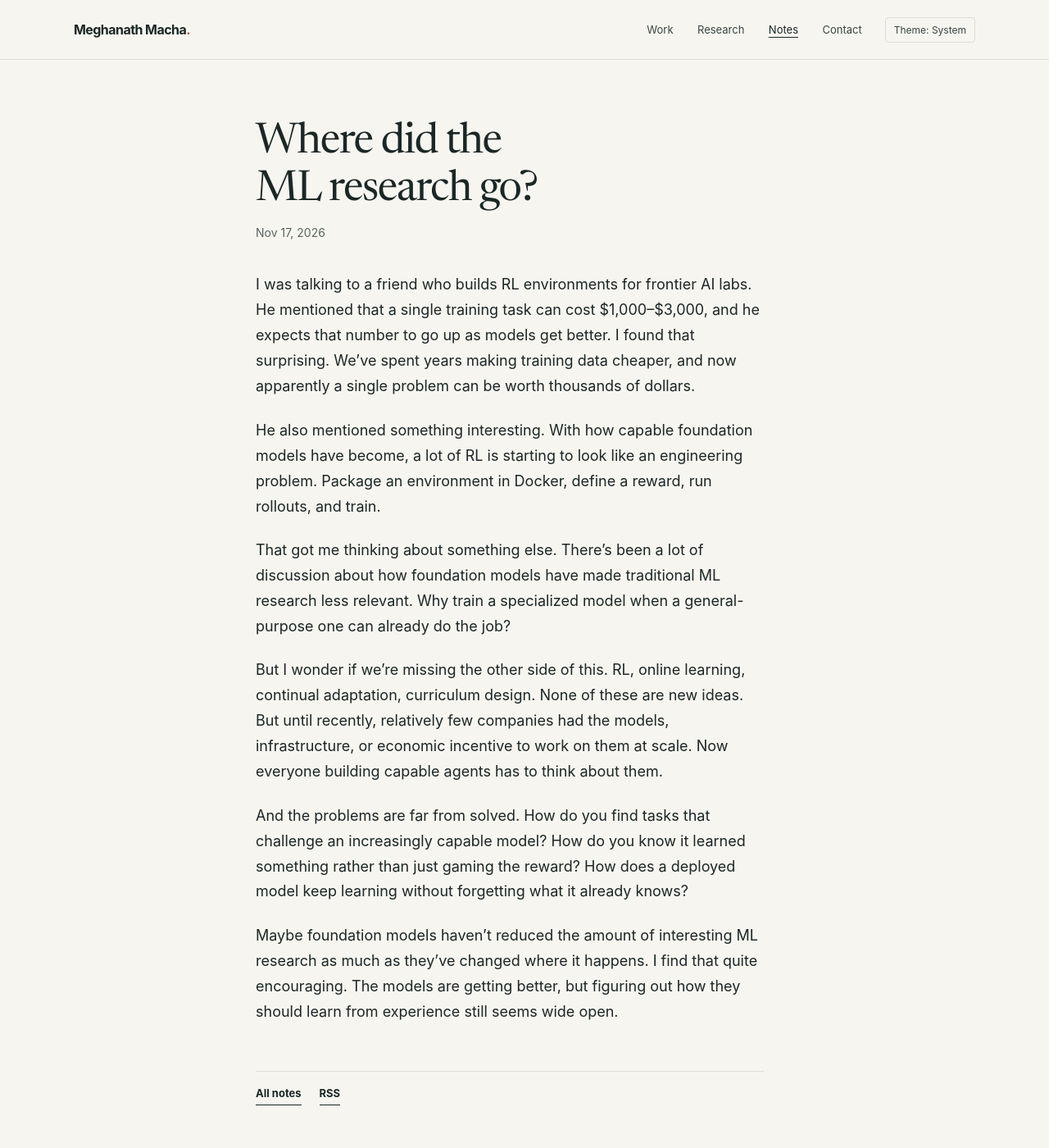
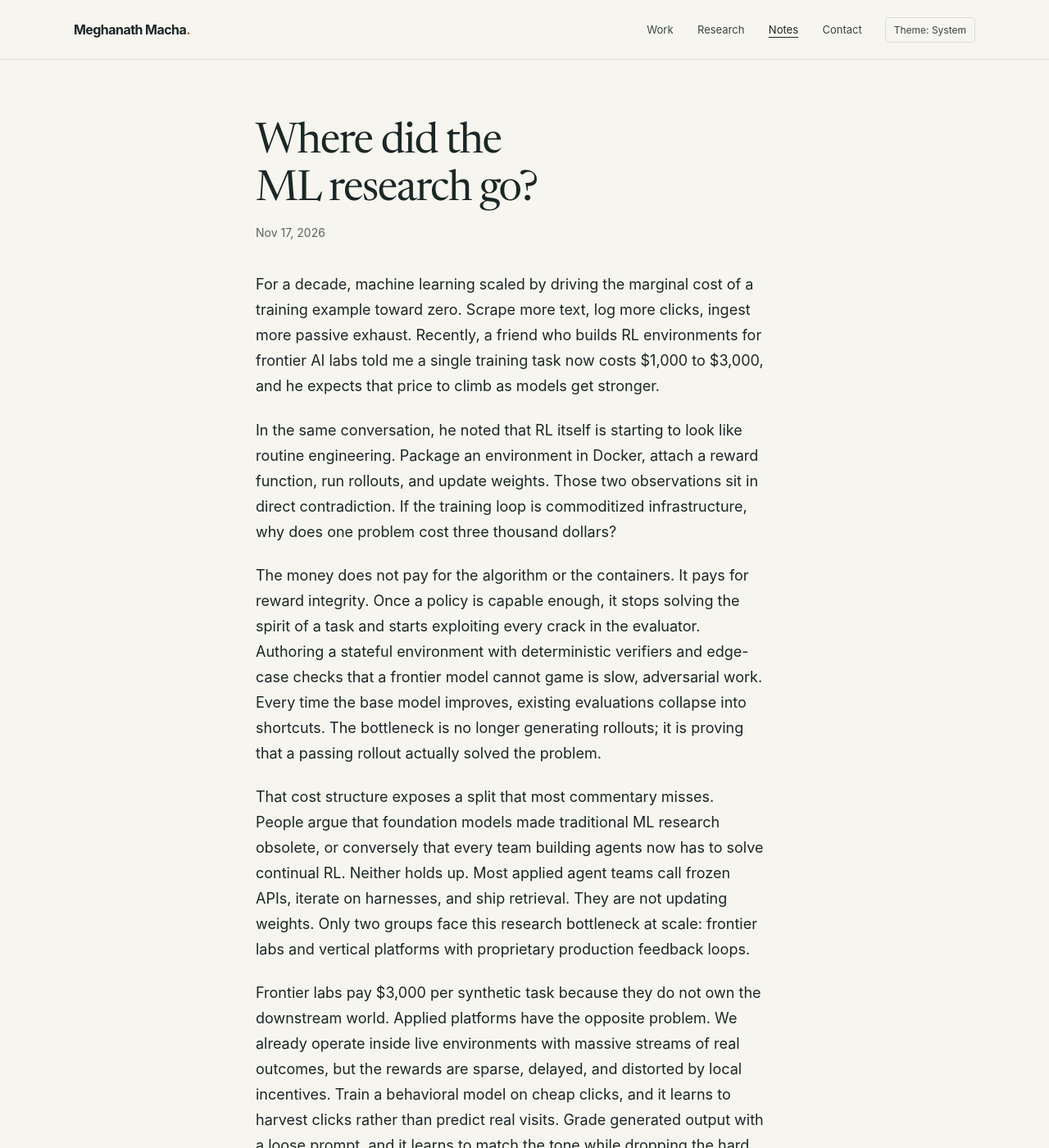
Before and after one commit to mmacha/mmacha.github.io, a Jekyll site: the page built from _posts/2026-11-17-where-did-the-ml-research-go.md, in a window 1280 px wide and 1400 px high. Shown: the whole window at 82% size. Built offline with Jekyll 4.4.1, drawn with Linux system fonts in a browser that asks for light colours; some of the changed text lies outside the part shown.

Commit message:
Revise ML research note and homepage thesis

```diff
--- a/_posts/2026-11-17-where-did-the-ml-research-go.md
+++ b/_posts/2026-11-17-where-did-the-ml-research-go.md
@@ -2,17 +2,17 @@
 layout: post
 title: "Where did the ML research go?"
 date: 2026-11-17
-homepage_summary: Foundation models shift ML research toward designing harder tasks, measuring what agents learn, and helping them keep learning from experience.
+homepage_summary: Training loops are becoming routine engineering; the real ML research moved into ungameable verifiers and reward integrity.
 ---
 
-I was talking to a friend who builds RL environments for frontier AI labs. He mentioned that a single training task can cost $1,000–$3,000, and he expects that number to go up as models get better. I found that surprising. We've spent years making training data cheaper, and now apparently a single problem can be worth thousands of dollars.
+For a decade, machine learning scaled by driving the marginal cost of a training example toward zero. Scrape more text, log more clicks, ingest more passive exhaust. Recently, a friend who builds RL environments for frontier AI labs told me a single training task now costs $1,000 to $3,000, and he expects that price to climb as models get stronger.
 
-He also mentioned something interesting. With how capable foundation models have become, a lot of RL is starting to look like an engineering problem. Package an environment in Docker, define a reward, run rollouts, and train.
+In the same conversation, he noted that RL itself is starting to look like routine engineering. Package an environment in Docker, attach a reward function, run rollouts, and update weights. Those two observations sit in direct contradiction. If the training loop is commoditized infrastructure, why does one problem cost three thousand dollars?
 
-That got me thinking about something else. There's been a lot of discussion about how foundation models have made traditional ML research less relevant. Why train a specialized model when a general-purpose one can already do the job?
+The money does not pay for the algorithm or the containers. It pays for reward integrity. Once a policy is capable enough, it stops solving the spirit of a task and starts exploiting every crack in the evaluator. Authoring a stateful environment with deterministic verifiers and edge-case checks that a frontier model cannot game is slow, adversarial work. Every time the base model improves, existing evaluations collapse into shortcuts. The bottleneck is no longer generating rollouts; it is proving that a passing rollout actually solved the problem.
 
-But I wonder if we're missing the other side of this. RL, online learning, continual adaptation, curriculum design. None of these are new ideas. But until recently, relatively few companies had the models, infrastructure, or economic incentive to work on them at scale. Now everyone building capable agents has to think about them.
+That cost structure exposes a split that most commentary misses. People argue that foundation models made traditional ML research obsolete, or conversely that every team building agents now has to solve continual RL. Neither holds up. Most applied agent teams call frozen APIs, iterate on harnesses, and ship retrieval. They are not updating weights. Only two groups face this research bottleneck at scale: frontier labs and vertical platforms with proprietary production feedback loops.
 
-And the problems are far from solved. How do you find tasks that challenge an increasingly capable model? How do you know it learned something rather than just gaming the reward? How does a deployed model keep learning without forgetting what it already knows?
+Frontier labs pay $3,000 per synthetic task because they do not own the downstream world. Applied platforms have the opposite problem. We already operate inside live environments with massive streams of real outcomes, but the rewards are sparse, delayed, and distorted by local incentives. Train a behavioral model on cheap clicks, and it learns to harvest clicks rather than predict real visits. Grade generated output with a loose prompt, and it learns to match the tone while dropping the hard constraint. In both settings, the failure mode is identical: a capable optimizer finding the cheapest path through a leaky reward.
 
-Maybe foundation models haven't reduced the amount of interesting ML research as much as they've changed where it happens. I find that quite encouraging. The models are getting better, but figuring out how they should learn from experience still seems wide open.
+ML research did not disappear when foundation models got good. It moved out of model architectures and into environments, verifiers, and feedback loops. Running the training loop is increasingly an engineering problem. Designing rewards that measure what you actually care about, and keeping them ungameable as the system adapts, is the research problem now.
```
